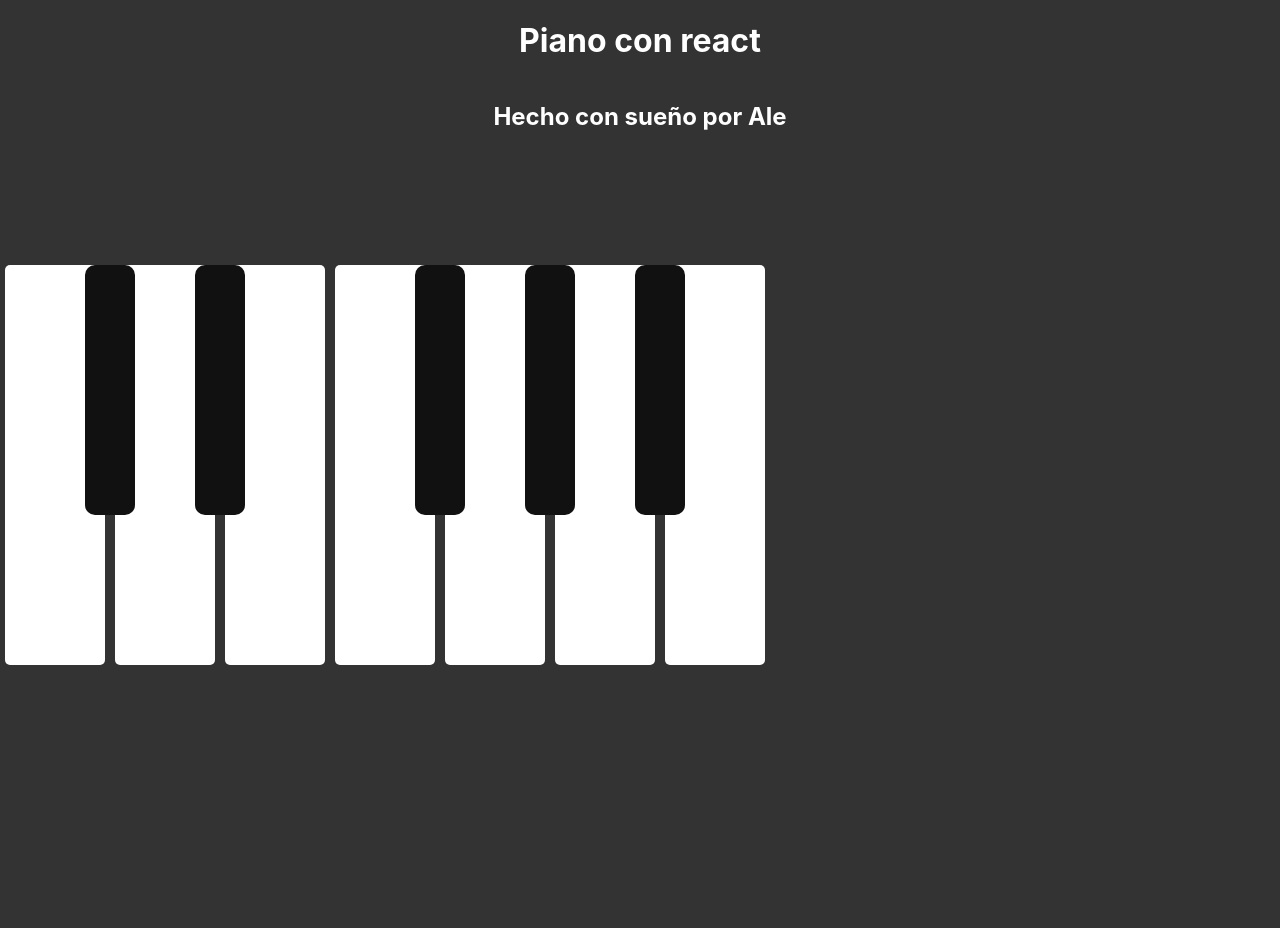
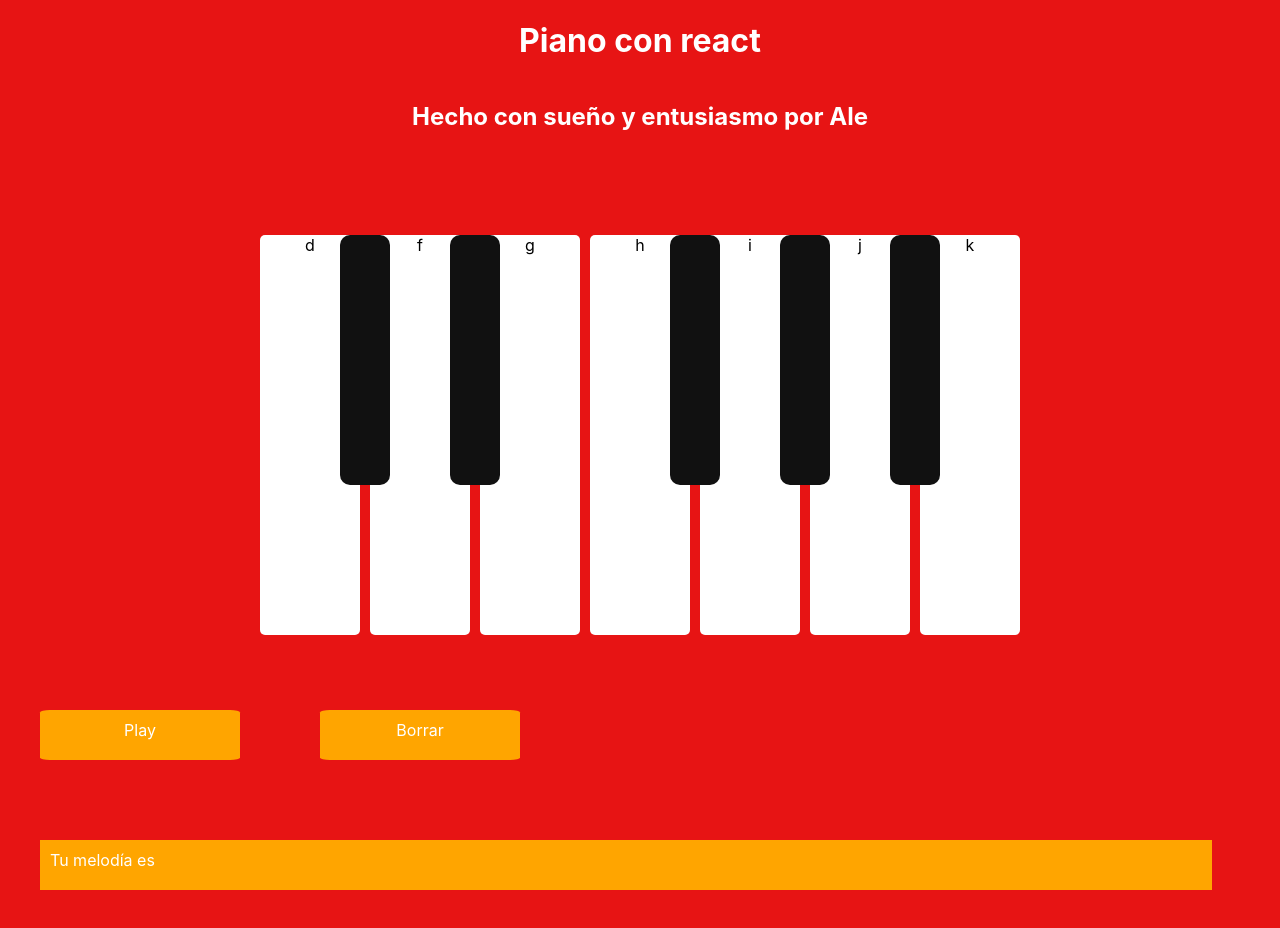
Before and after one commit to aledeloss/piano-con-react, a React (Create React App) app: page / in a window 1280 px wide. Before the commit the page ends 800 px from the top, so only its background shows below. Built offline with nearby package versions, Linux system fonts and the light colour scheme.

Commit message:
Refactor and replay working

```diff
--- a/src/App.css
+++ b/src/App.css
@@ -1,5 +1,5 @@
 body {
-  background-color: #333;
+  background-color: #e71414;
 }
 
 .contenedor {
@@ -24,11 +24,12 @@ body {
   height: 400px;
   width: 100px;
   position: relative;
-  display: inline-block;
+  display: flex;
+  justify-content: center;
 }
 
 .estaSonando {
-  transition: .5s;
+  transition: 0.5s;
   background-color: #999;
 }
 
@@ -41,3 +42,27 @@ body {
   right: -30px;
   z-index: 9;
 }
+
+.play,
+.borrar {
+  color: white;
+  background-color: orange;
+  border-radius: 5%;
+  display: inline-block;
+  margin: 40px;
+  width: 200px;
+  height: 50px;
+  text-align: center;
+  line-height: 50%;
+}
+
+.display_melodia {
+  color: white;
+  background-color: orange;
+  display: inline-block;
+  margin: 40px;
+  padding: 0px 10px;
+  width: 90%;
+  height: 50px;
+  line-height: 50%;
+}
--- a/src/App.js
+++ b/src/App.js
@@ -1,94 +1,114 @@
-// TAREAS  para armar registro y replay de melodías:
-// - Armar un array de melodía
-// - Agregar a. melodía, b. botón de play y c. botón de volver a empezar al html
-// - Mostrar array en la pantalla
-// - Que la función handleclick agregue la nota al array
-// - Que el botón de play haga sonar todas las notas una después de la otra
-// - Que el botón de volver a empezar borre el array.
+/* eslint-disable no-redeclare */
+/* eslint-disable no-undef */
+/* eslint-disable no-const-assign */
 
 import React, { useState } from 'react';
 import './App.css';
-
+import { notas } from './notas.js';
 
 function App() {
+  const [estaSonando, setEstaSonando] = useState('');
+  const [melodia, setMelodia] = useState([]);
 
-const [estaSonando, setEstaSonando] = useState("");
+  const handleClick = (nota) => {
+    setEstaSonando(nota.nombre);
+    const sonido = new Audio(nota.link);
+    sonido.play();
 
-const notas = [
-  {
-    nombre: "Do",
-    link: require("./notes/do.wav"),
-    tieneSostenido: true,
-    tecla: "d"
-  },
-  {
-    nombre: "Re",
-    link: require("./notes/re.wav"),
-    tieneSostenido: true,
-    tecla: "f"
-  },
-  {
-    nombre: "Mi",
-    link: require("./notes/mi.wav"),
-    tecla: "g"
-  },
-  {
-    nombre: "Fa",
-    link: require("./notes/fa.wav"),
-    tieneSostenido: true,
-    tecla: "h"
-  },
-  {
-    nombre: "Sol",
-    link: require("./notes/sol.wav"),
-    tieneSostenido: true,
-    tecla: "i"
-  },
-  {
-    nombre: "La",
-    link: require("./notes/la.wav"),
-    tieneSostenido: true,
-    tecla: "j"
-  },
-  {
-    nombre: "Si",
-    link: require("./notes/si.wav"),
-    tecla: "k"
-  },
-]
+    if (melodia) {
+      setMelodia([...melodia, nota]);
+    } else {
+      setMelodia([nota]);
+    }
 
-const handleClick = (nota) => {
-  setEstaSonando(nota.nombre);
-  const sonido = new Audio(nota.link);
-  sonido.play();
-  console.log(estaSonando);
+    setTimeout(() => {
+      setEstaSonando('');
+    }, 300);
+  };
 
-  setTimeout(() => {
-    setEstaSonando("");
-  }, 300)
-}
+  const handleKeyPress = (nota) => {
+    if (e.code === 'KeyH') {
+      // Hace sonar la nota
+      setEstaSonando(nota.nombre);
+      const sonido = new Audio(nota.link);
+      sonido.play();
+      //Guarda y muestra la melodía en pantalla
+      const nuevaNota = nota.nombre;
+    }
+    if (melodia) {
+      setMelodia([...melodia, nuevaNota]);
+      var vistaMelodia = melodia.join(' ');
+    } else {
+      setMelodia([nuevaNota]);
+      var vistaMelodia = melodia.join(' ');
+    }
+    setTimeout(() => {
+      console.log(vistaMelodia);
+      console.log(melodia);
+    }, 1000);
+
+    setTimeout(() => {
+      setEstaSonando('');
+    }, 300);
+  };
+
+  const tocarNota = async (melodia, nota) => {
+    console.log(melodia[nota]);
+    setEstaSonando(nota.nombre);
+    const sonido = new Audio(melodia[nota].link);
+    sonido.play();
+  };
+
+  const reproducirMelodia = async (melodia, i) => {
+    const nota = i | 0;
+    await tocarNota(melodia, nota).then(() => {
+      if (nota < melodia.length - 1) {
+        setTimeout(() => {
+          reproducirMelodia(melodia, nota + 1);
+        }, 300);
+      }
+    });
+  };
+
+  const borrarMelodia = () => {
+    console.log('Borraste la melodía');
+    setMelodia([]);
+  };
 
   return (
-    <div className="App">
-      <div className="titulo">
+    <div className='App'>
+      <div className='titulo'>
         <h1>Piano con react</h1>
-        <h2>Hecho con sueño por Ale</h2>
-          { estaSonando &&
-            <h3>Está sonando la nota {estaSonando}</h3>
-          }
+        <h2>Hecho con sueño y entusiasmo por Ale</h2>
+        {estaSonando && <h3>Está sonando la nota {estaSonando}</h3>}
       </div>
 
-      <div className="contenedor"></div>
-      {
-        notas.map(nota => {
-          return(
-            <div className={`nota ${estaSonando === nota.nombre && 'estaSonando'}`}
-            onClick={()=>handleClick(nota) }>
-              { nota.tieneSostenido && <div className="negra"></div>}
+      <div className='contenedor'>
+        {notas.map((nota) => {
+          return (
+            <div
+              className={`nota ${estaSonando === nota.nombre && 'estaSonando'}`}
+              onClick={() => handleClick(nota)}
+              onkeypress={() => handleKeyPress(nota)}
+            >
+              {nota.tieneSostenido && <div className='negra'></div>}
+              {nota.tecla}
             </div>
-          )
-        })
-      }
+          );
+        })}
+      </div>
+
+      <div className='botones'>
+        <div className='play' onClick={() => reproducirMelodia(melodia)}>
+          <p>Play</p>
+        </div>
+        <div className='borrar' onClick={() => borrarMelodia()}>
+          <p>Borrar</p>
+        </div>
+      </div>
+      <div className='display_melodia'>
+        <p>Tu melodía es {melodia.join(' ')}</p>
+      </div>
     </div>
   );
 }
--- /dev/null
+++ b/src/notas.js
@@ -0,0 +1,42 @@
+export const notas = [
+  {
+    nombre: 'DO',
+    link: require('./notes/do.wav'),
+    tieneSostenido: true,
+    tecla: 'd',
+  },
+  {
+    nombre: 'RE',
+    link: require('./notes/re.wav'),
+    tieneSostenido: true,
+    tecla: 'f',
+  },
+  {
+    nombre: 'MI',
+    link: require('./notes/mi.wav'),
+    tecla: 'g',
+  },
+  {
+    nombre: 'FA',
+    link: require('./notes/fa.wav'),
+    tieneSostenido: true,
+    tecla: 'h',
+  },
+  {
+    nombre: 'SOL',
+    link: require('./notes/sol.wav'),
+    tieneSostenido: true,
+    tecla: 'i',
+  },
+  {
+    nombre: 'LA',
+    link: require('./notes/la.wav'),
+    tieneSostenido: true,
+    tecla: 'j',
+  },
+  {
+    nombre: 'SI',
+    link: require('./notes/si.wav'),
+    tecla: 'k',
+  },
+];
```
